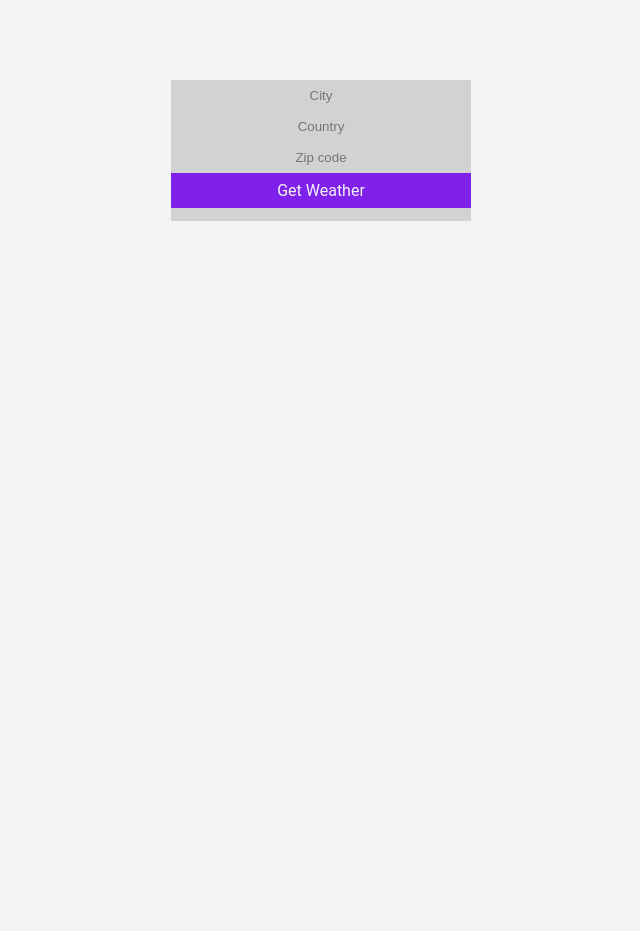
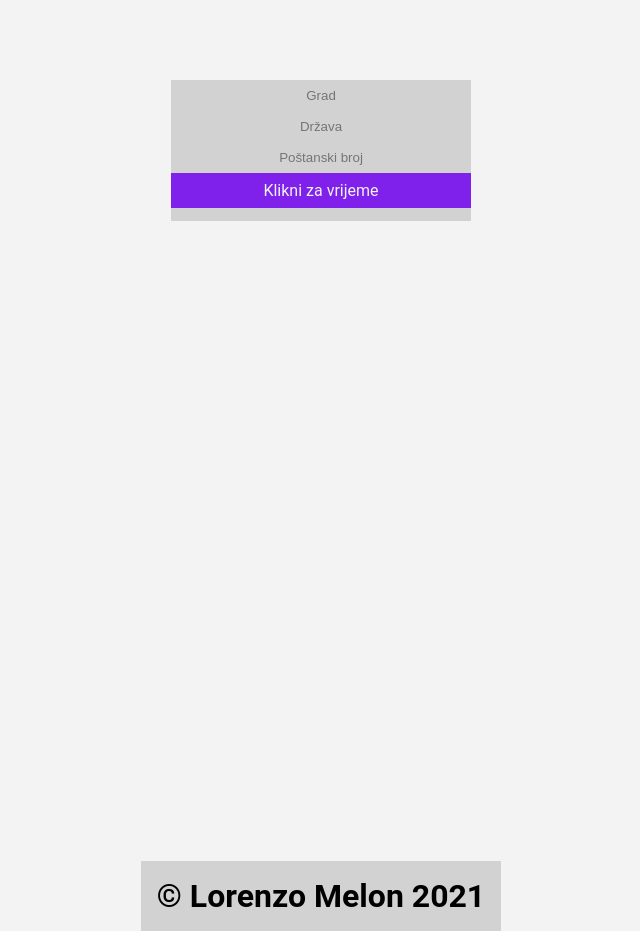
Before and after one commit to Lor3nzOo/vrijeme, a React (Create React App) app: page / in a window 1280 px wide. Shown: the whole page, without its empty margins (319-959 px from the left). Before the commit the page ends 800 px from the top, so only its background shows below. Built offline with nearby package versions, Linux system fonts and the light colour scheme.

Commit message:
Init commit

```diff
--- a/package.json
+++ b/package.json
@@ -1,4 +1,5 @@
 {
+  "homepage": "https://Lor3nzOo.github.io/weather",
   "name": "weather",
   "version": "0.1.0",
   "private": true,
@@ -12,6 +13,8 @@
     "web-vitals": "^1.1.2"
   },
   "scripts": {
+    "predeploy": "npm run build",
+    "deploy": "gh-pages -d build",
     "start": "react-scripts start",
     "build": "react-scripts build",
     "test": "react-scripts test",
@@ -34,5 +37,8 @@
       "last 1 firefox version",
       "last 1 safari version"
     ]
+  },
+  "devDependencies": {
+    "gh-pages": "^3.2.3"
   }
 }
--- a/src/App.js
+++ b/src/App.js
@@ -2,128 +2,110 @@ import React, { useState } from "react";
 
 function App() {
   const [weatherData, setWeatherData] = useState(null);
-  const [city, setCity] = useState("");
-  const [state, setState] = useState("");
-  const [zip, setZip] = useState("");
-
-    const [weatherData7, setWeatherData7] = useState(null);
-
+  const [city, setCity] = useState(null);
+  const [state, setState] = useState(null);
+  const [zip, setZip] = useState(null);
 
   function handleCity(e) {
     setCity(e.target.value.toLowerCase());
   }
 
-  function handleState(e){
+  function handleState(e) {
     setState(e.target.value.toLowerCase());
   }
 
-    function handleZip(e){
+  function handleZip(e) {
     setZip(e.target.value.toLowerCase());
   }
 
   function getWeatherData() {
     const navL = navigator.language;
-    const nav = navL.split('-');
+    const nav = navL.split("-");
 
     fetch(
       `https://api.openweathermap.org/data/2.5/weather?q=${city},${state},${zip}&appid=909b25942a91dd2c10a0a46a8e77451a&lang=${nav[0]}&units=metric`
     )
-        .then((response) => response.json())
-        .then((data) => {
+      .then(response => response.json())
+      .then(data => {
         setWeatherData(data);
-          console.log(data);
       })
-        .catch(() => {
-          console.log("error");
+      .catch(error => {
+        console.log(error);
       });
   }
 
-  function getWeather7(){
-      navigator.geolocation.getCurrentPosition(position => {
+  if (weatherData !== null) {
+    const icon = weatherData.weather.map(({ icon }) => icon);
+    const src = "http://openweathermap.org/img/wn/" + icon + "@2x.png";
 
-      const lat = position.coords.latitude;
-      const lon = position.coords.longitude;
-
-      const navL = navigator.language;
-      const nav = navL.split('-');
-
-      fetch(
-          `https://api.openweathermap.org/data/2.5/onecall?lat=${lat}&lon=${lon}&exclude=hourly,minutely&appid=909b25942a91dd2c10a0a46a8e77451a&lang=${nav[0]}&units=metric`
-      )
-          .then((response) => response.json())
-          .then((data7) => {
-              setWeatherData7(data7);
-              console.log(data7);
-          })
-          .catch(() => {
-              console.log("error");
-          });
-      });
-  }
-
-  if (weatherData !== null){
-      const icon = weatherData.weather.map(({ icon }) => icon);
-      const src = "http://openweathermap.org/img/wn/"+icon+"@2x.png";
     return (
       <div className="App">
         <section className="controls">
+          <input type="text" placeholder="Grad" onChange={handleCity} />
+          <input type="text" placeholder="Država" onChange={handleState} />
           <input
             type="text"
-                      placeholder="City"
-                      onChange={handleCity}
-                  />
-                  <input
-                      type="text"
-                      placeholder="Country"
-                      onChange={handleState}
-                  />
-                  <input
-                      type="text"
-                      placeholder="Zip code"
+            placeholder="Poštanski broj"
             onChange={handleZip}
           />
-                  <button onClick={() => { getWeatherData(); getWeather7();}}>Get Weather</button>
+          <button onClick={getWeatherData}>Klikni za vrijeme</button>
           <ul>
-                      <li className="lista">Weather: {weatherData.weather.map(({ description }) => description.charAt(0).toUpperCase() + description.slice(1))}</li>
-                      <li className="lista2"><img alt="picture" src={src} /></li>
-                      <li className="lista2">Temperature: {weatherData.main.temp}&deg;C</li>
-                      <li className="lista">Feels like: {weatherData.main.feels_like}&deg;C</li>
-                      <li className="lista">Minimal temperature: {weatherData.main.temp_min}&deg;C</li>
-                      <li className="lista">Max temperature: {weatherData.main.temp_max}&deg;C</li>
-                      <li className="lista">Humidity: {weatherData.main.humidity}%</li>
-                      <li className="lista">Pressure: {weatherData.main.pressure}hPa</li>
-                      <li className="lista">Clouds: {weatherData.clouds.all}%</li>
-                      <li className="lista">Wind speed: {weatherData.wind.speed.toFixed(1) * 3.60.toFixed(0)}km/h</li>
+            <li className="lista">
+              Vrijeme:{" "}
+              {weatherData.weather.map(
+                ({ description }) =>
+                  description.charAt(0).toUpperCase() + description.slice(1)
+              )}
+            </li>
+            <li className="lista2">
+              <img alt="picture" src={src} />
+            </li>
+            <li className="lista2">
+              Temperatura: {weatherData.main.temp}&deg;C
+            </li>
+            <li className="lista">
+              Osjet: {weatherData.main.feels_like}&deg;C
+            </li>
+            <li className="lista">
+              Minimalna temperatura: {weatherData.main.temp_min}&deg;C
+            </li>
+            <li className="lista">
+              Maksimalna temperatura: {weatherData.main.temp_max}&deg;C
+            </li>
+            <li className="lista">Vlažnost: {weatherData.main.humidity}%</li>
+            <li className="lista">Tlak: {weatherData.main.pressure}hPa</li>
+            <li className="lista">Oblaci: {weatherData.clouds.all}%</li>
+            <li className="lista">
+              Brzina vjetra:{" "}
+              {weatherData.wind.speed.toFixed(1) * (3.6).toFixed(0)}
+              km/h
+            </li>
           </ul>
         </section>
-
+        <div className="section3">
+          <h1>&copy; Lorenzo Melon 2021</h1>
         </div>
-      )
+      </div>
+    );
   } else {
     return (
       <div className="App">
         <section className="controls">
+          <input type="text" placeholder="Grad" onChange={handleCity} />
+          <input type="text" placeholder="Država" onChange={handleState} />
           <input
             type="text"
-                      placeholder="City"
-                      onChange={handleCity}
-                  />
-                  <input
-                      type="text"
-                      placeholder="Country"
-                      onChange={handleState}
-                  />
-                  <input
-                      type="text"
-                      placeholder="Zip code"
+            placeholder="Poštanski broj"
             onChange={handleZip}
           />
-                  <button onClick={() => { getWeatherData(); getWeather7();}}>Get Weather</button>
+          <button onClick={getWeatherData}>Klikni za vrijeme</button>
         </section>
+        <div className="section2">
+          <h1>&copy; Lorenzo Melon 2021</h1>
         </div>
-      )
+      </div>
+    );
   }
-
 }
 
 export default App;
--- a/src/index.css
+++ b/src/index.css
@@ -16,8 +16,18 @@ body {
 
 section {
   background-color: #d2d2d2;
-  margin: 5rem 0 1rem 0;
+  margin: 5rem 1rem 5rem 1rem;
   padding-bottom: 1vw;
+}
+
+.section2 {
+  background-color: #d2d2d2;
+  margin-top: 35rem;
+}
+
+.section3 {
+  background-color: #d2d2d2;
+  margin-top: 9rem;
 }
 
 .controls {
@@ -34,7 +44,7 @@ input {
   background-color: #d2d2d2;
 }
 
-input:focus{
+input:focus {
   outline: none;
 }
 
@@ -46,7 +56,7 @@ input::-webkit-inner-spin-button {
 }
 
 /* Firefox */
-input[type=number] {
+input[type="number"] {
   -moz-appearance: textfield;
 }
 
@@ -72,8 +82,8 @@ main {
 }
 
 h1 {
+  padding: 0.5em 0.5em;
   text-align: center;
-  margin-bottom: 2rem;
 }
 
 .nutrients ul {
@@ -109,7 +119,7 @@ ul {
   margin-bottom: 1rem;
 }
 
-select{
+select {
   outline: 0;
   -webkit-appearance: button;
   border: none;
@@ -122,7 +132,7 @@ select{
   vertical-align: middle;
   width: 300px;
   background-color: #fff;
-  color: #202124!important;
+  color: #202124 !important;
   height: 36px;
   padding-left: 8px;
   background-image: none;
@@ -155,11 +165,11 @@ a:hover {
   }
 }
 
-.lista{
+.lista {
   padding: 1vw 0 0 0;
   text-align: center;
 }
 
-.lista2{
+.lista2 {
   text-align: center;
 }
```
Also changed, not shown: 1 other file (tests, documents, lock files or other folders). Lines whose indentation alone changed are shown as unchanged.
